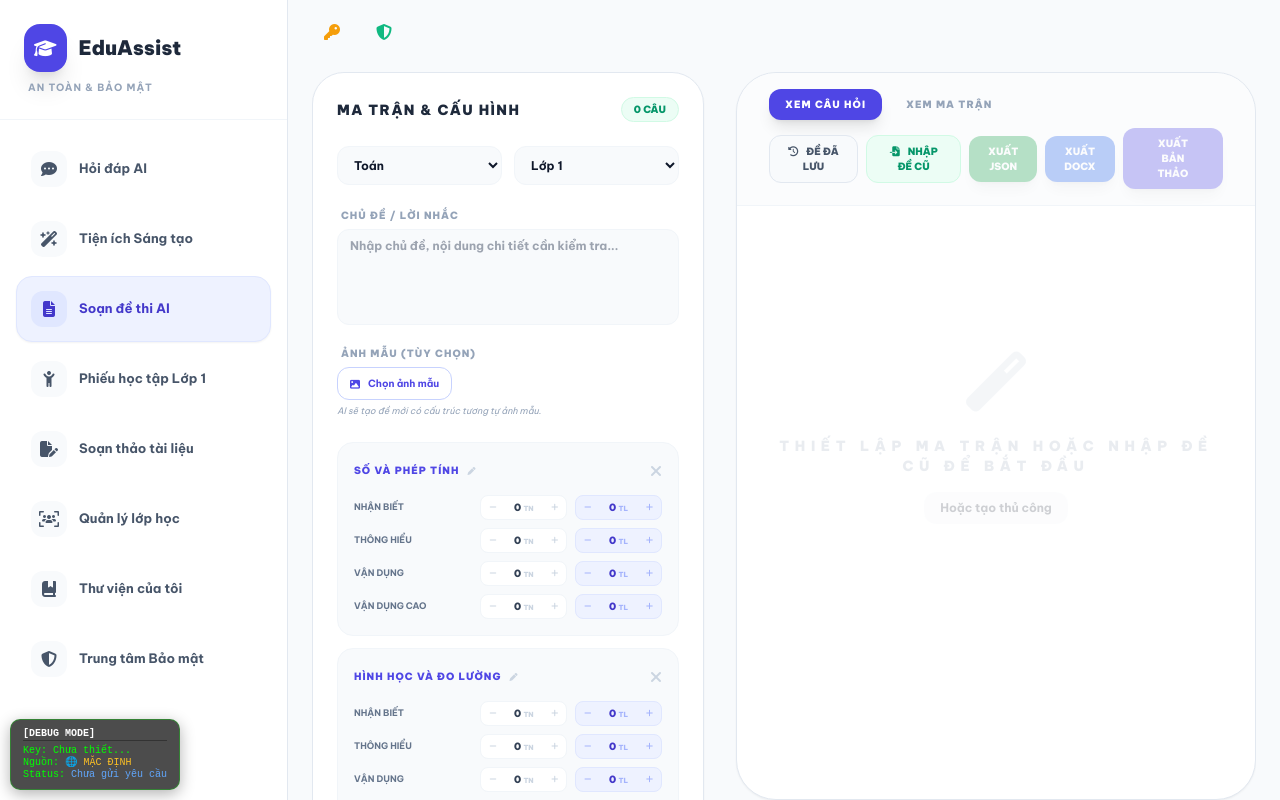
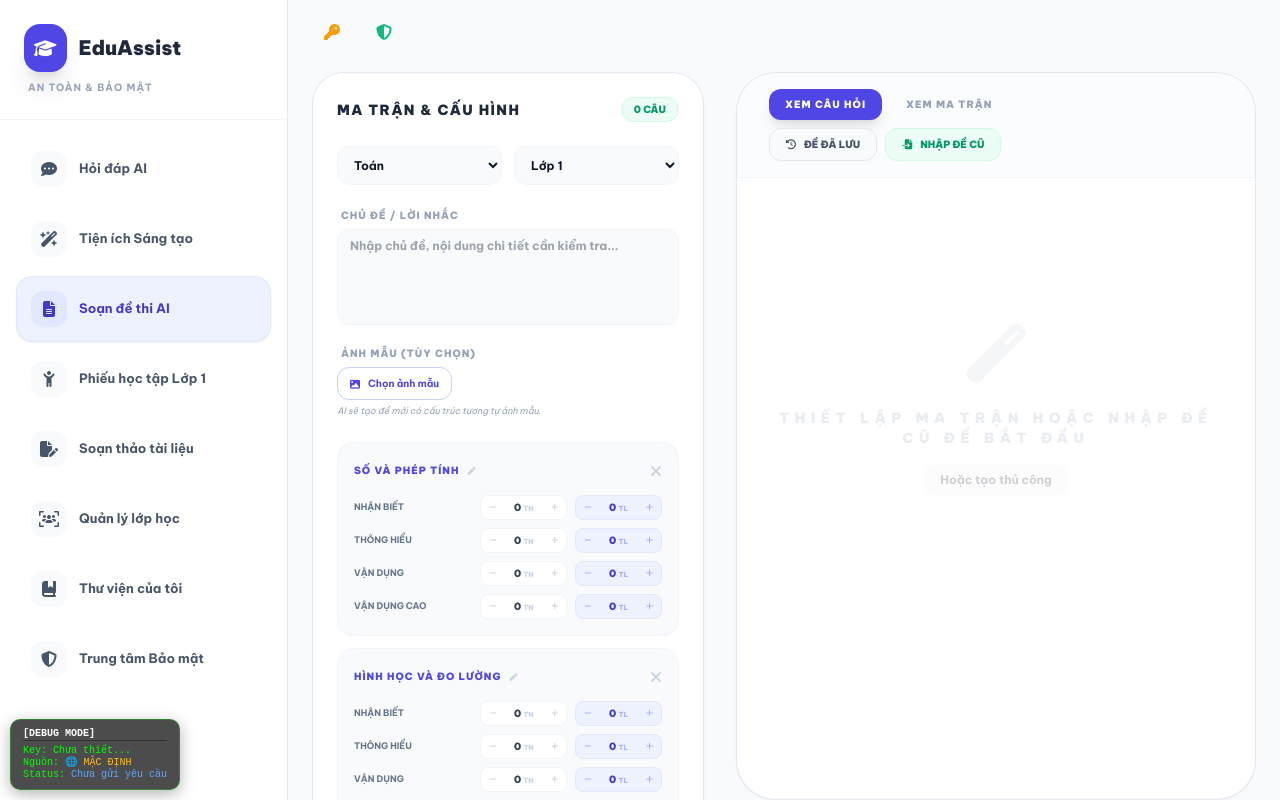
Before and after one commit to hienlinhthxn-del/TROLYGV, a React (Vite) app: page / in a window 1280 px wide. Both pictures are taken after a click on the button "Soạn đề thi AI". Built offline with nearby package versions, Linux system fonts and the light colour scheme.

Commit message:
Xuất file wod trong soạn đề

```diff
--- a/components/ExamCreator.tsx
+++ b/components/ExamCreator.tsx
@@ -3,6 +3,7 @@ import React, { useState, useEffect, useMemo, useRef } from 'react';
 import { ExamQuestion, CognitiveLevel, Attachment } from '../types';
 import { geminiService, FilePart } from '../services/geminiService';
 import { convertPdfToImages, ocrImages } from '../services/pdfService';
+import { exportWorksheetToDocx } from '../docxHelper';
 
 interface ExamCreatorProps {
   onExportToWorkspace: (content: string) => void;
@@ -52,6 +53,7 @@ const ExamCreator: React.FC<ExamCreatorProps> = ({ onExportToWorkspace, onStartP
   const [savedExams, setSavedExams] = useState<SavedExam[]>([]);
   const [pendingImportFiles, setPendingImportFiles] = useState<Attachment[]>([]);
   const [isImporting, setIsImporting] = useState(false);
+  const [exportProgress, setExportProgress] = useState<string | null>(null);
   const importFileInputRef = useRef<HTMLInputElement>(null);
 
   useEffect(() => {
@@ -157,40 +159,23 @@ const ExamCreator: React.FC<ExamCreatorProps> = ({ onExportToWorkspace, onStartP
     }
   };
 
-  const handleExportDOCX = () => {
+  const handleExportDOCX = async () => {
     if (questions.length === 0) return;
+    setExportProgress('Đang chuẩn bị nội dung file Word...');
     try {
-      const html = `
-        <!DOCTYPE html>
-        <html>
-        <head>
-          <meta charset="UTF-8" />
-          <title>${examHeader || 'Đề thi'}</title>
-          <style>body{font-family:Arial,Helvetica,sans-serif;color:#222} .question{margin:16px 0}</style>
-        </head>
-        <body>
-          <h1>${examHeader || ''}</h1>
-          <p><strong>Môn:</strong> ${config.subject} &nbsp; <strong>Lớp:</strong> ${config.grade}</p>
-          ${readingPassage ? `<h3>Đoạn đọc:</h3><div>${readingPassage}</div>` : ''}
-          ${questions.map((q, i) => `
-            <div class="question">
-              <div><strong>Câu ${i + 1}:</strong> ${q.content}</div>
-              ${q.image ? `<div><img src="${q.image}" style="max-width:520px; height:auto;"/></div>` : ''}
-              ${q.options && q.options.length ? `<div><em>Đáp án:</em><ul>${q.options.map(o => `<li>${typeof o === 'string' ? o : o.text}</li>`).join('')}</ul></div>` : ''}
-            </div>
-          `).join('')}
-        </body>
-        </html>
-      `;
-
-      const blob = new Blob(['\uFEFF', html], { type: 'application/vnd.openxmlformats-officedocument.wordprocessingml.document' });
-      const url = URL.createObjectURL(blob);
-      const a = document.createElement('a');
-      a.href = url;
-      a.download = `${(examHeader || 'exam').replace(/[^a-z0-9\-_ ]/gi, '_')}.docx`;
-      a.click();
-      setTimeout(() => URL.revokeObjectURL(url), 5000);
+      const worksheetPayload = {
+        header: examHeader,
+        subject: config.subject,
+        grade: config.grade,
+        readingPassage,
+        questions
+      };
+
+      await exportWorksheetToDocx(worksheetPayload);
+      setExportProgress('Đã xuất file thành công!');
+      setTimeout(() => setExportProgress(null), 3000);
     } catch (e: any) {
+      setExportProgress(null);
       alert('Lỗi khi xuất DOCX: ' + (e.message || e));
     }
   };
@@ -1169,11 +1154,19 @@ const ExamCreator: React.FC<ExamCreatorProps> = ({ onExportToWorkspace, onStartP
                 <i className="fas fa-trash-alt mr-2"></i>Xóa
               </button>
             )}
-            <div className="flex items-center space-x-2">
-              <button onClick={handleExportJSON} disabled={questions.length === 0} className="px-4 py-2 bg-green-600 text-white rounded-xl text-[10px] font-black uppercase shadow-lg hover:bg-green-700 disabled:opacity-30 transition-all">Xuất JSON</button>
-              <button onClick={handleExportDOCX} disabled={questions.length === 0} className="px-4 py-2 bg-blue-600 text-white rounded-xl text-[10px] font-black uppercase shadow-lg hover:bg-blue-700 disabled:opacity-30 transition-all">Xuất DOCX</button>
-              <button onClick={exportText} disabled={questions.length === 0} className="px-6 py-2 bg-indigo-600 text-white rounded-xl text-[10px] font-black uppercase shadow-lg hover:bg-indigo-700 disabled:opacity-30 transition-all">Xuất bản thảo</button>
-            </div>
+            {questions.length > 0 && (
+              <div className="flex items-center space-x-2 border-l border-slate-200 pl-4 ml-2">
+                <button onClick={handleExportJSON} className="px-4 py-2 bg-emerald-600 text-white rounded-xl text-[10px] font-black uppercase shadow-lg hover:bg-emerald-700 transition-all flex items-center">
+                  <i className="fas fa-file-code mr-2"></i>JSON
+                </button>
+                <button onClick={handleExportDOCX} className="px-4 py-2 bg-blue-600 text-white rounded-xl text-[10px] font-black uppercase shadow-lg hover:bg-blue-700 transition-all flex items-center">
+                  <i className="fas fa-file-word mr-2"></i>Word
+                </button>
+                <button onClick={exportText} className="px-4 py-2 bg-indigo-600 text-white rounded-xl text-[10px] font-black uppercase shadow-lg hover:bg-indigo-700 transition-all flex items-center">
+                  <i className="fas fa-file-lines mr-2"></i>Bản thảo
+                </button>
+              </div>
+            )}
           </div>
         </div>
 
@@ -1579,6 +1572,19 @@ const ExamCreator: React.FC<ExamCreatorProps> = ({ onExportToWorkspace, onStartP
         </div>
       )}
 
+      {exportProgress && (
+        <div className="fixed bottom-10 left-1/2 -translate-x-1/2 z-[200] animate-in fade-in slide-in-from-bottom-4">
+          <div className="bg-slate-900 text-white px-6 py-3 rounded-2xl shadow-2xl flex items-center space-x-3 border border-slate-700/50 backdrop-blur-md">
+            {exportProgress.includes('Thành công') ? (
+              <i className="fas fa-check-circle text-emerald-400"></i>
+            ) : (
+              <i className="fas fa-spinner fa-spin text-indigo-400"></i>
+            )}
+            <span className="text-[11px] font-black uppercase tracking-widest">{exportProgress}</span>
+          </div>
+        </div>
+      )}
+
       {showHistory && (
         <div className="fixed inset-0 z-[100] flex items-center justify-center p-4">
           <div className="absolute inset-0 bg-slate-900/60 backdrop-blur-sm" onClick={() => setShowHistory(false)}></div>
```
Also changed, not shown: docxHelper.ts (+45 -24 lines).
